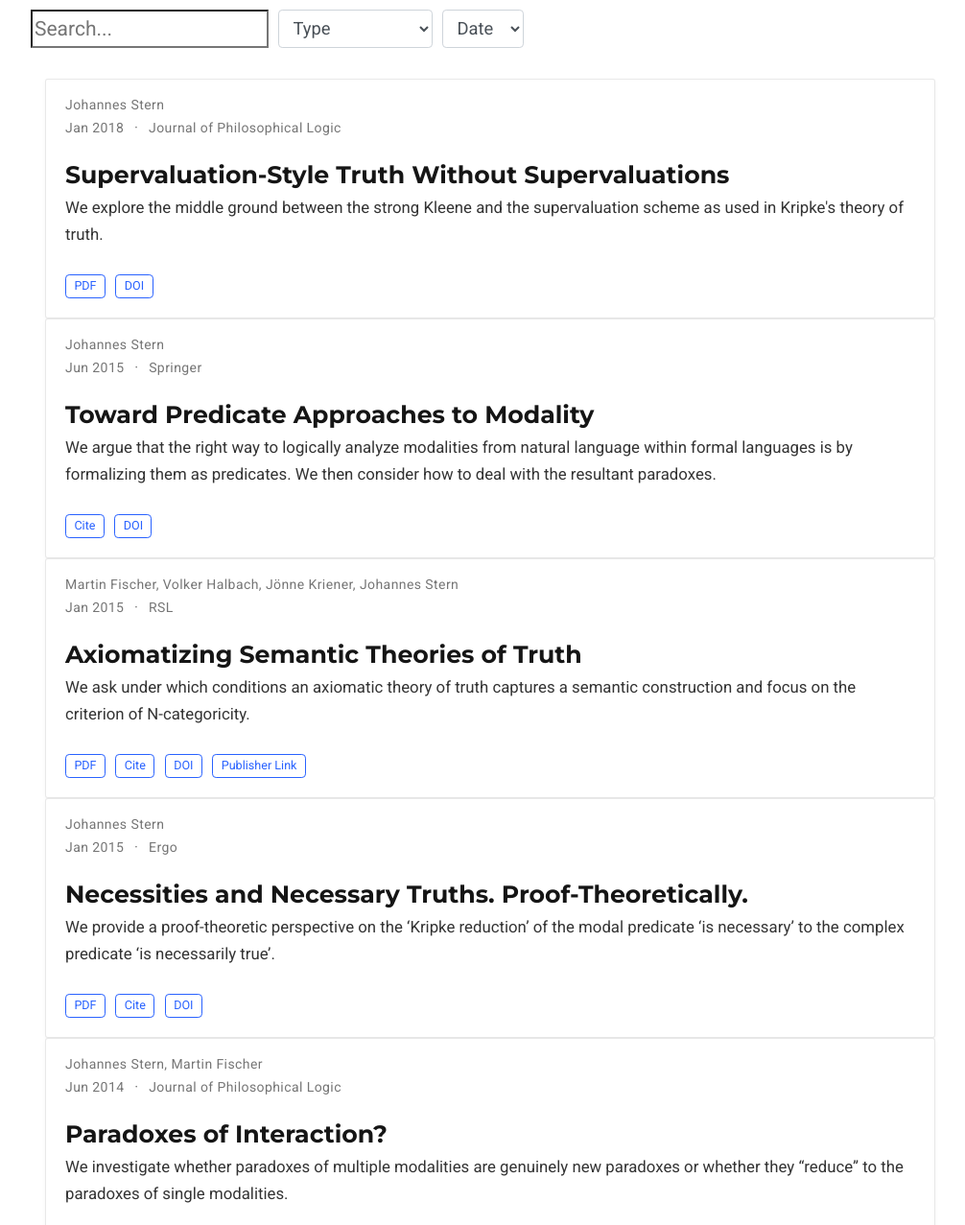
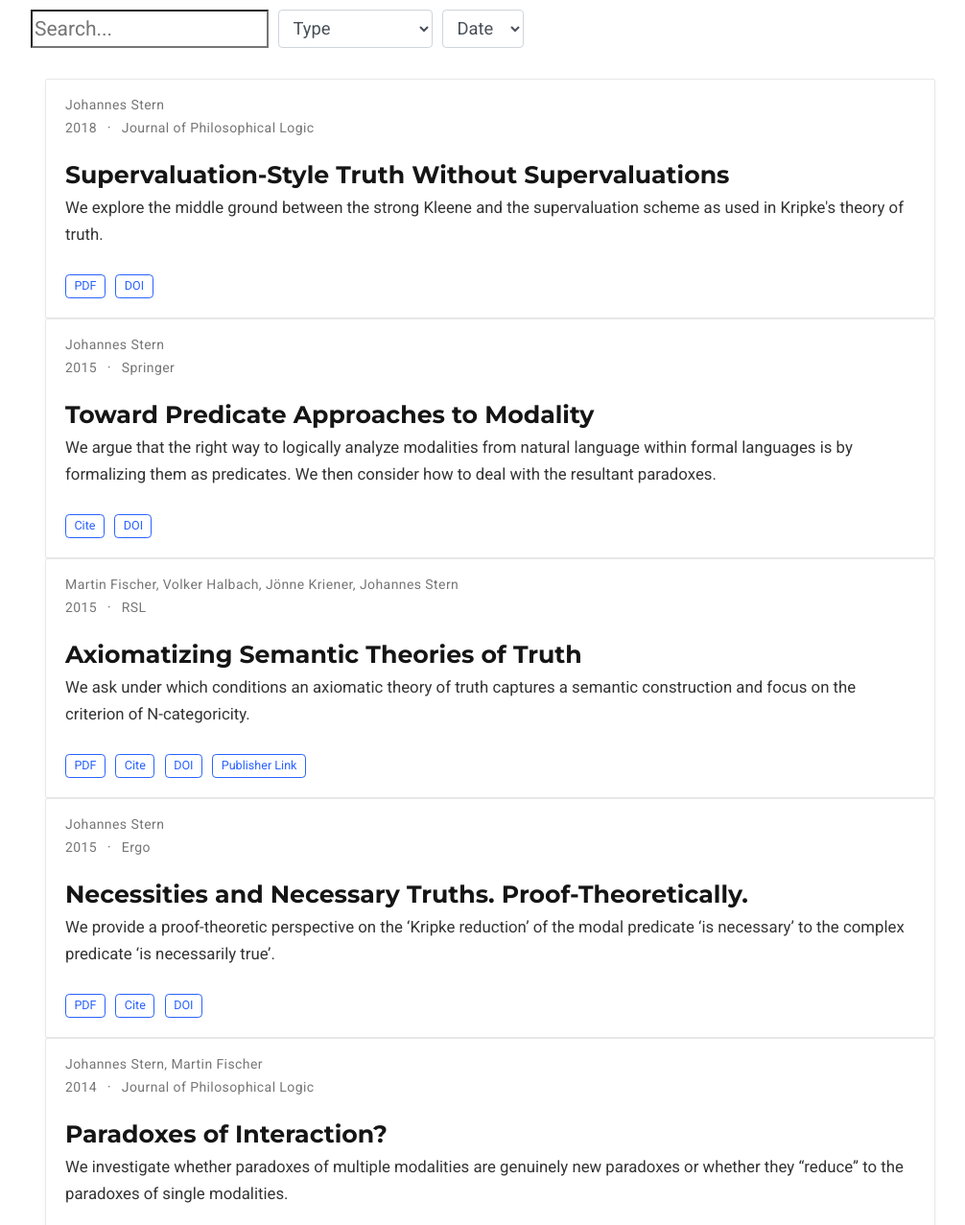
Before and after one commit to johannesstern/johannesstern.github.io, a plain HTML site: page publication/index.html in a window 1280 px wide. Shown: the part 174-1451 px from the top of the page at 96% size, without its empty margins (129-1135 px from the left). Drawn offline with nearby package versions, Linux system fonts and the light colour scheme; some packages are replaced by stand-ins of ours; some icons are missing.

Commit message:
rebuilding site Wed  8 Jan 2020 21:47:43 GMT

```diff
--- a/publication/index.html
+++ b/publication/index.html
@@ -613,7 +613,7 @@
 
 
 
-    Jan 2018
+    2018
   </span>
 
 
@@ -753,7 +753,7 @@
 
 
 
-    Jun 2015
+    2015
   </span>
 
 
@@ -894,7 +894,7 @@
 
 
 
-    Jan 2015
+    2015
   </span>
 
 
@@ -1055,7 +1055,7 @@
 
 
 
-    Jan 2015
+    2015
   </span>
 
 
@@ -1200,7 +1200,7 @@
 
 
 
-    Jun 2014
+    2014
   </span>
 
 
@@ -1340,7 +1340,7 @@
 
 
 
-    Jun 2014
+    2014
   </span>
 
 
@@ -1496,7 +1496,7 @@
 
 
 
-    Jun 2014
+    2014
   </span>
 
 
```
Also changed, not shown: index.html (+3 -3 lines), publication/fischer-et-al-axiomatizing/index.html (+1 -1 lines), publication/stern-2014-modality-i/index.html (+1 -1 lines), publication/stern-2014-modality-ii/index.html (+1 -1 lines), publication/stern-2015-necessities/index.html (+1 -1 lines), publication/stern-2015-toward/index.html (+1 -1 lines), publication/stern-2018-supervaluational/index.html (+1 -1 lines), publication/sternfischer-paradoxes/index.html (+1 -1 lines).
